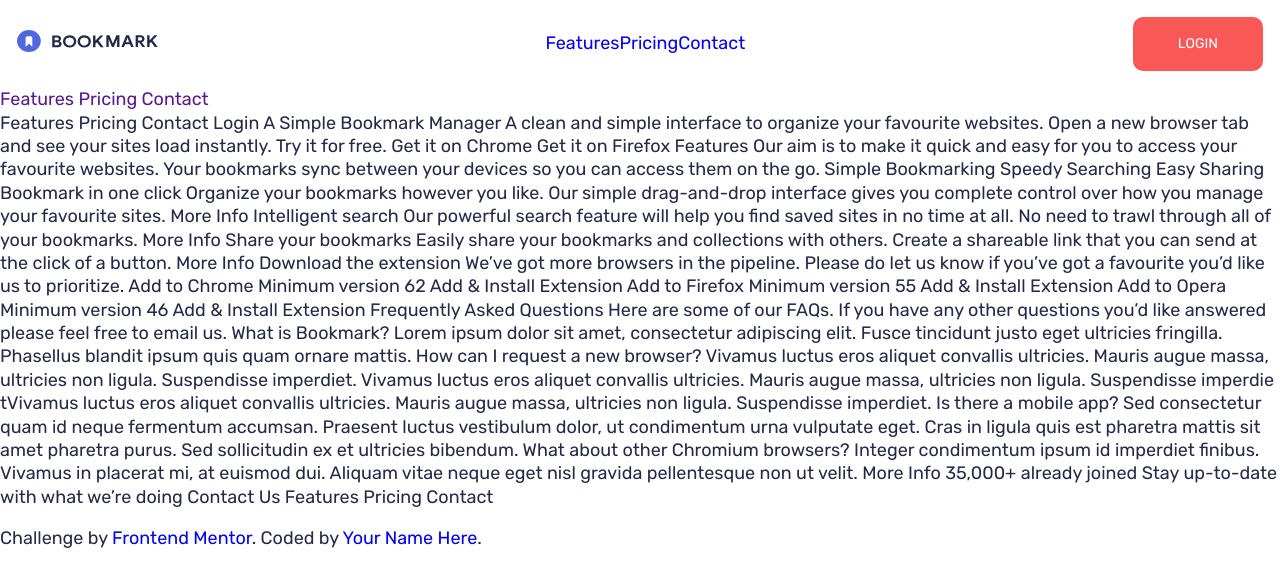
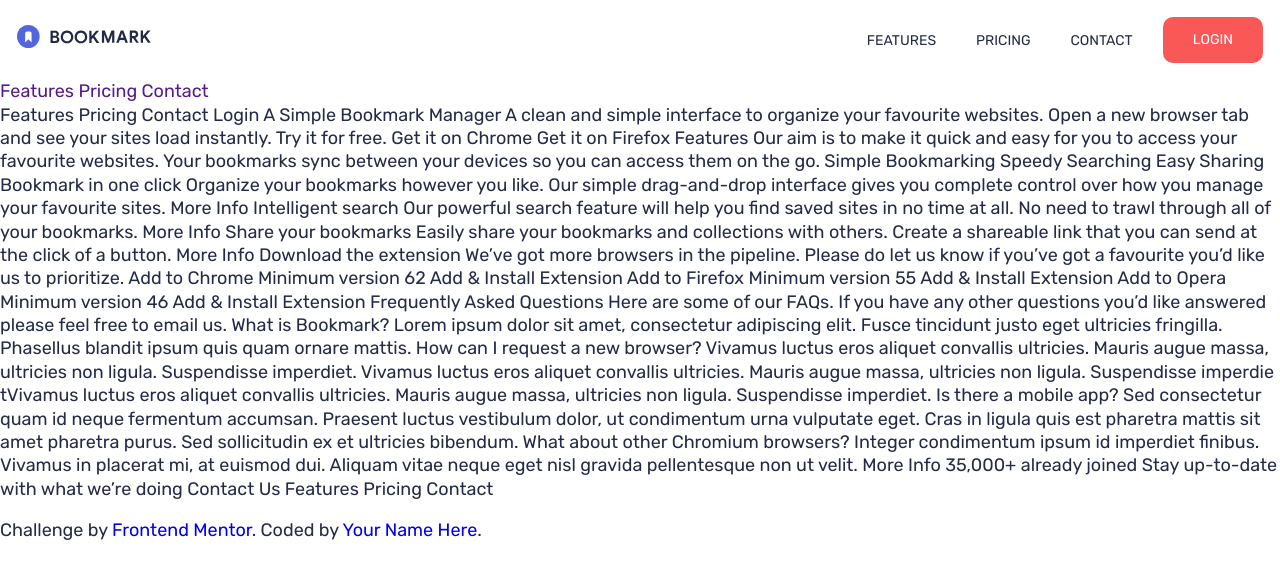
Before and after one commit to clair13/Bookmark-Front, a plain HTML site: page index.html in a window 1280 px wide. Drawn offline with Linux system fonts and the light colour scheme.

Commit message:
Finish up styling for the header

```diff
--- a/app/scss/_globals.scss
+++ b/app/scss/_globals.scss
@@ -34,6 +34,11 @@ a, a:visited, a:hover {
     justify-content: center;
   }
 
+  &-jc-fe {
+    justify-content: flex-end;
+  }
+
+
   &-ai-c {
     align-items: center;
   }
@@ -41,7 +46,7 @@ a, a:visited, a:hover {
 
 //Buttons
 .button {
-  padding: 1.125rem 2.8125rem;
+  padding: 0.875rem 1.875rem;
   background-color: $softRed;
   border: 0;
   border-radius: 10px;
@@ -51,6 +56,15 @@ a, a:visited, a:hover {
   font-weight: 400;
   font-size: $font-sm;
 }
+
+.button:hover {
+  background-color: $white;
+  color: $softRed;
+  margin: -1px;
+  transition-delay: easein-out 1s;
+  border: 1px solid $softRed;
+}
+
 
 //Visibility
 .hide-for-mobile {
--- a/app/scss/_header.scss
+++ b/app/scss/_header.scss
@@ -5,9 +5,11 @@
   }
   &__logo {
 
+    margin-right: auto;
+
     img {
-      width: 8.8125rem;
-      height: 1.375rem;
+      width: 8.375rem;
+      height: 1.4375rem;
     }
   }
 
@@ -26,11 +28,21 @@
   }
 
   &__links {
+
+    margin-right: 1.875rem;
+
     a {
       color: $darkBlue;
       font-size: $font-sm;
+      text-transform: uppercase;
+
+      &:not(:last-child){
+        margin-right: 2.5rem;
+      }
+    }
+
+    a:hover {
+        color: $softRed;
     }
   }
-
-
 }
--- a/index.html
+++ b/index.html
@@ -15,7 +15,7 @@
 <body>
 
   <header class="header">
-    <nav class="flex flex-jc-sb flex-ai-c">
+    <nav class="flex flex-jc-fe flex-ai-c">
       <a href="#" class="header__logo">
         <img src="images/logo-bookmark.svg" alt="Bookmark" />
       </a>
@@ -26,7 +26,7 @@
         <span></span>
       </a>
 
-      <div class="header_links hide-for-mobile">
+      <div class="header__links hide-for-mobile">
         <a href="#">Features</a><a href="#">Pricing</a><a href="#">Contact</a>
       </div>
 
```
Also changed, not shown: dist/style.css, 1 other file.
